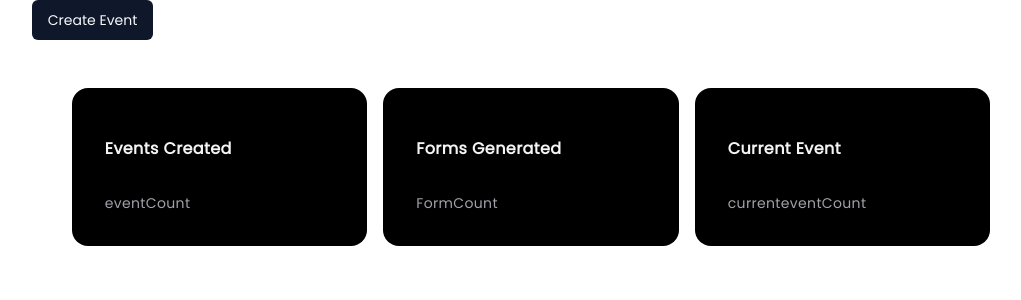
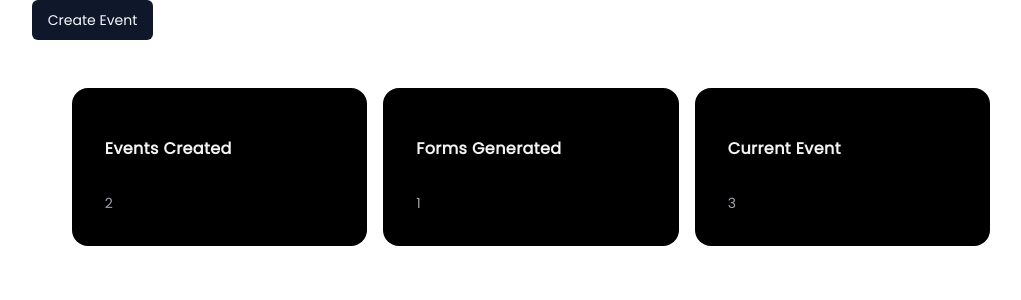
Before and after one commit to Samratsinh-git/EMS, a Next.js app: page /dashboard in a window 1280 px wide. Shown: the top 300 px of the page, without its empty margins (109-1130 px from the left). Built offline with nearby package versions, Linux system fonts and the light colour scheme; no server answers.

Commit message:
Login Fixes

```diff
--- a/src/app/(site)/Login.js
+++ b/src/app/(site)/Login.js
@@ -27,7 +27,7 @@ export default function Login({ setPage }) {
         }
         if (callback?.ok && !callback?.error) {
           toast.success("Logged in")
-          router.push('/dashboard')
+          window.location.replace('/dashboard')
         }
       })
       .finally(() => setIsLoading(false))
--- a/src/app/components/SideBar.js
+++ b/src/app/components/SideBar.js
@@ -57,10 +57,10 @@ function SideBar({ user }) {
                 </div>
                 <hr />
                 <p onClick={async () => {
-                    await signOut({ redirect: false });
-                    router.push('/')
+                    await signOut();
                     toast.success("Logged out")
                 }} className='px-4 gap-2 py-2 hover:bg-gray-600 rounded-md cursor-pointer flex items-center'><IoIosLogOut className='text-gray-400' size={22} /><span className='text-white text-base'>Logout</span></p>
+
             </div>
         </div>
     )
--- a/src/app/dashboard/Statistc.js
+++ b/src/app/dashboard/Statistc.js
@@ -11,19 +11,19 @@ export const projects = [
   {
     title: "Events Created",
     description:
-      "eventCount",
+      "2",
     link: "#",
   },
   {
     title: "Forms Generated",
     description:
-      "FormCount",
+      "1",
     link: "#",
   },
   {
     title: "Current Event",
     description:
-      "currenteventCount",
+      "3",
     link: "#",
   },
 ];
```
